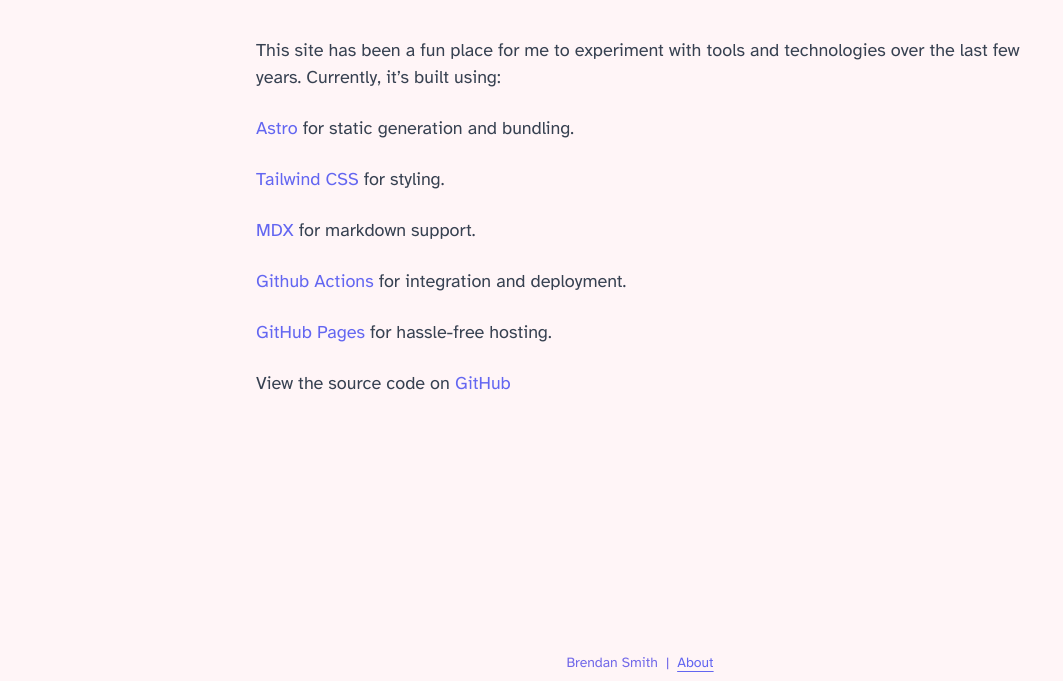
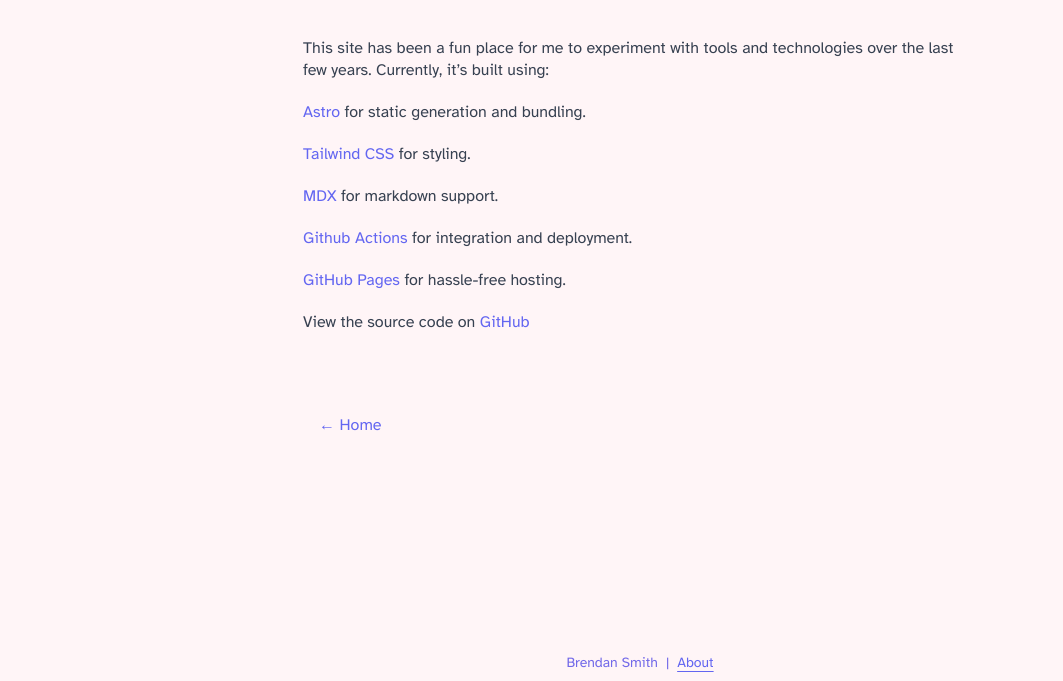
Before and after one commit to brendanrsmith/brendanrsmith.github.io, an Astro site: page /about in a window 1280 px wide. Shown: the part 119-800 px from the top of the page, without its empty margins (0-1063 px from the left). Built offline with nearby package versions, Linux system fonts and the light colour scheme; Astro itself is replaced by a stand-in of ours.

Commit message:
deps upddates

```diff
--- a/src/components/Post.astro
+++ b/src/components/Post.astro
@@ -6,13 +6,16 @@
 const { title, date } = Astro.props;
 ---
 
-<a href="/#" class="top-0 p-4 block lg:sticky sm:w-fit"> ← Home</a>
+<a href="/" class="top-0 p-4 block sm:w-fit"> ← Home</a>
 <div class="mt-6 mb-10 px-2 md:px-0 flex-1">
     <div class="max-w-prose w-full mx-auto">
         <h1 class="text-3xl font-light">{title}</h1>
         {date && <h2 class="mb-6 mt-2">{date}</h2>}
     </div>
-    <div class="divide-y-2 mt-10">
+    <div class="mt-10">
         <slot />
+        <div class="max-w-prose mx-auto mt-20">
+            <a href="/" class="p-4 "> ← Home</a>
+        </div>
     </div>
 </div>
--- a/src/global.css
+++ b/src/global.css
@@ -5,7 +5,7 @@
 @layer base {
   body {
     /* Text and text selection colors */
-        @apply text-neutral-900 dark:text-neutral-200 selection:bg-indigo-200 dark:selection:bg-indigo-400/50;
+    @apply text-neutral-900 dark:text-neutral-200 selection:bg-red-200 dark:selection:bg-indigo-400/50;
 
     /* Background colors */
     @apply bg-[#fff5f7] dark:bg-neutral-900;
--- a/src/layouts/PostLayout.astro
+++ b/src/layouts/PostLayout.astro
@@ -29,7 +29,7 @@
                 })}
         >
             <article
-                class="prose prose-lg mx-auto max-w-3xl leading-normal prose-indigo dark:prose-invert prose-a:no-underline prose-a:text-indigo-500 dark:prose-a:text-indigo-400"
+                class="prose mx-auto max-w-prose leading-snug prose-rose dark:prose-invert prose-a:no-underline prose-a:text-indigo-500 dark:prose-a:text-indigo-400"
             >
                 <slot />
             </article>
--- a/src/pages/index.astro
+++ b/src/pages/index.astro
@@ -1,12 +1,12 @@
 ---
 import { Image } from "astro:assets";
+import Portfoliocard from "../components/PortfolioCard.astro";
+import ferryFriendHero from "../images/ff/hero-long.png";
 import profile from "../images/profile-2.jpg";
-import ferryFriendHero from "../images/ff/hero-long.png";
 import rebuHero from "../images/rebu/rebu-square.png";
 import tileHome from "../images/tilemaker/tile-home.png";
+import Layout from "../layouts/Layout.astro";
 import alertClassifierHero from "./alerts/sklearn_files/sklearn_17_1.png";
-import Portfoliocard from "../components/PortfolioCard.astro";
-import Layout from "../layouts/Layout.astro";
 ---
 
 <Layout title="Brendan Smith">
```
Also changed, not shown: package.json (+9 -9 lines), 1 other file. Lines whose indentation alone changed are shown as unchanged.
